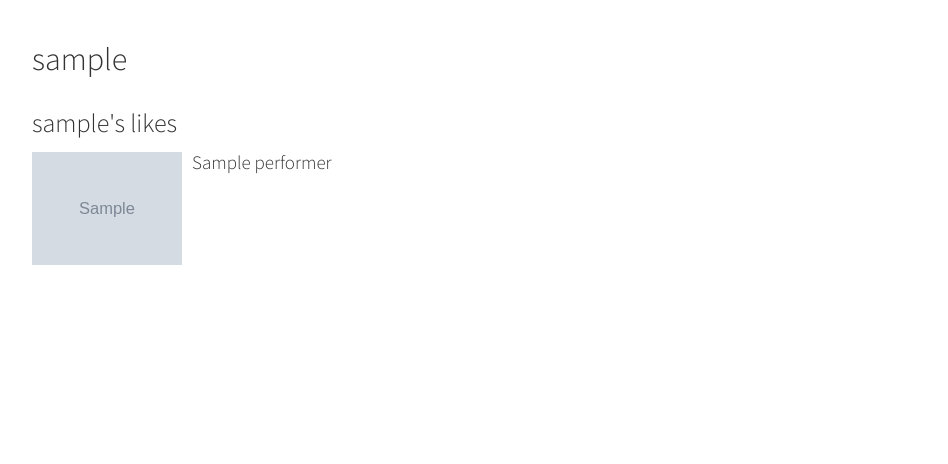
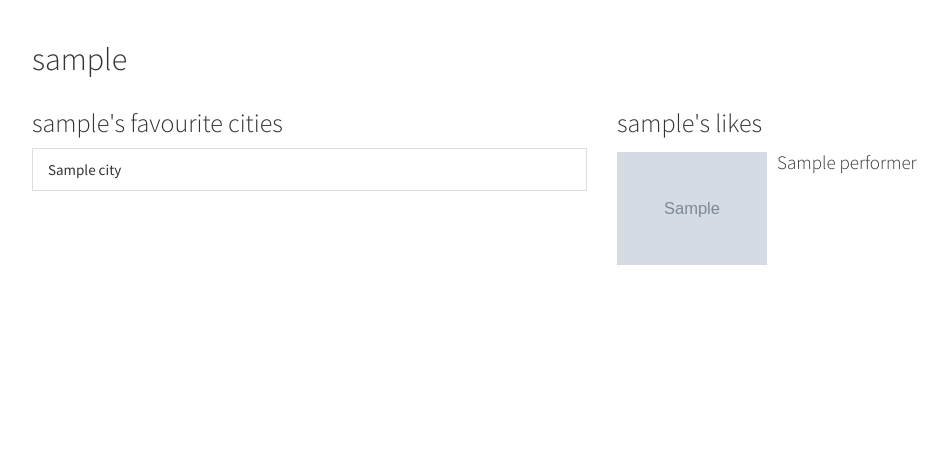
Before and after one commit to EricZaporzan/evention, a Django app: template evention/templates/users/user_detail.html in a window 1280 px wide. Shown: the part 52-516 px from the top of the page, without its empty margins (38-986 px from the left). Run offline with Django 3.2, Linux system fonts and the light colour scheme; tables that the repository leaves empty hold one stand-in row (values such as "Sample post"); the template is opened without the code that fills it: values that come from a table or form of the project are taken from there, most other values are stand-ins (such as "Sample title", 1, 10 or a date in 2020); grey boxes marked "Sample" are stand-in pictures; some libraries are stand-ins or nearby versions.

Commit message:
Added favourite cities to the user detail page.

```diff
--- a/evention/templates/users/user_detail.html
+++ b/evention/templates/users/user_detail.html
@@ -29,8 +29,20 @@
     </div>
   </div>
   <div class="row">
-    <div class="col-xs-12">
-      <h3>{{ object.username }}'s likes</h3>
+    <div class="col-md-6 col-sm-12">
+      <h3>{{ object.username }}'s favourite cities {% if object == request.user %}<small><a href="{% url 'events:find_cities' %}">(Edit)</a></small>{% endif %}</h3>
+      {% if cities.all %}
+      <ul class="list-group">
+        {% for city in cities %}
+          <li class="list-group-item">{{ city.city }}</li>
+        {% endfor %}
+      </ul>
+      {% else %}
+        <p>{{ object.username }} apparently doesn't want to go anywhere.</p>
+      {% endif %}
+    </div>
+    <div class="col-md-6 col-sm-12">
+      <h3>{{ object.username }}'s likes {% if object == request.user %}<small><a href="{% url 'events:find_bands' %}">(Edit)</a></small>{% endif %}</h3>
       {% if likes.all %}
         {% for like in likes %}
           <div class="media">
--- a/evention/users/views.py
+++ b/evention/users/views.py
@@ -9,7 +9,7 @@ from rest_framework import viewsets
 
 from .models import User
 from .serializers import UserSerializer
-from evention.events.models import Likes
+from evention.events.models import Likes, LikedCity
 
 
 class UserDetailView(LoginRequiredMixin, DetailView):
@@ -21,6 +21,7 @@ class UserDetailView(LoginRequiredMixin, DetailView):
     def get_context_data(self, **kwargs):
         context = super(UserDetailView, self).get_context_data(**kwargs)
         context['likes'] = Likes.objects.filter(owner=self.request.user, liked=True)
+        context['cities'] = LikedCity.objects.filter(owner=self.request.user, liked=True)
         return context
 
 
```
